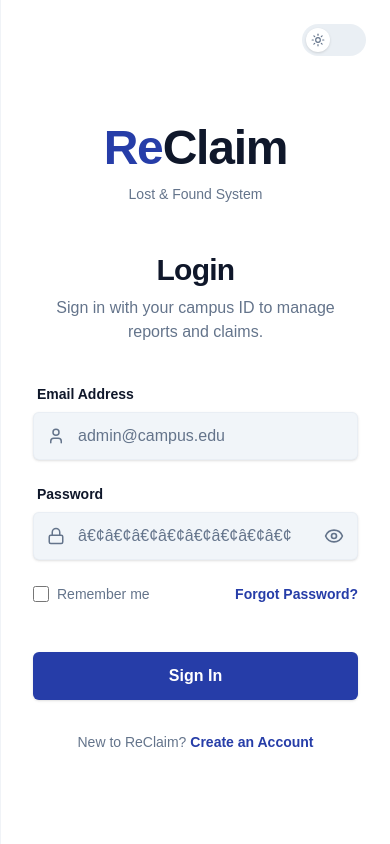
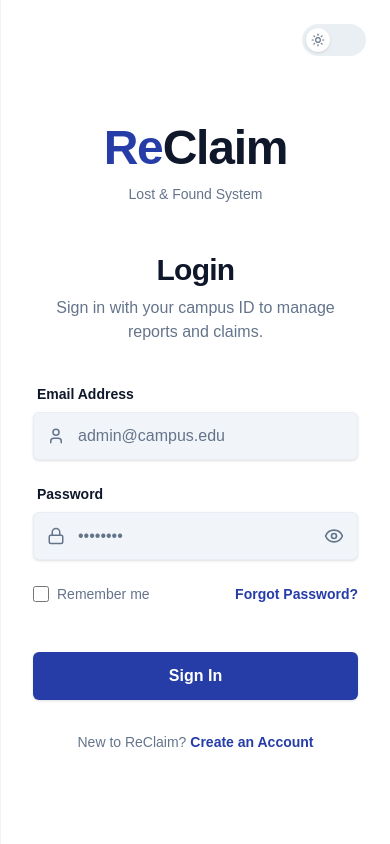
Before and after one commit to ArinGitPort/ReClaim, a React (Vite) app: page / in a window 390 px wide. Built offline with nearby package versions, Linux system fonts and the light colour scheme; no server answers.

Commit message:
refine design

```diff
--- a/src/features/auth/LoginForm.tsx
+++ b/src/features/auth/LoginForm.tsx
@@ -71,7 +71,7 @@ export function LoginForm() {
             <Lock className="absolute left-3.5 top-1/2 -translate-y-1/2 w-4.5 h-4.5 text-text-secondary" />
             <Input
               type={showPassword ? "text" : "password"}
-              placeholder="â€¢â€¢â€¢â€¢â€¢â€¢â€¢â€¢"
+              placeholder="••••••••"
               value={password}
               onChange={(e) => setPassword(e.target.value)}
               className="pl-11 pr-11 h-12 bg-background-subtle focus:bg-background-app text-base transition-colors border-border-divider/50"
--- a/src/features/auth/RegisterForm.tsx
+++ b/src/features/auth/RegisterForm.tsx
@@ -258,7 +258,7 @@ export function RegisterForm() {
                 <Lock className="absolute left-3.5 top-1/2 -translate-y-1/2 w-4.5 h-4.5 text-text-secondary" />
                 <Input
                   type={showPassword ? "text" : "password"}
-                  placeholder="â€¢â€¢â€¢â€¢â€¢â€¢â€¢â€¢"
+                  placeholder="••••••••"
                   value={password}
                   onChange={(e) => setPassword(e.target.value)}
                   className="pl-11 pr-11 h-12 bg-background-app focus:bg-background-app text-base transition-colors border-border-divider/50 shadow-sm"
@@ -282,7 +282,7 @@ export function RegisterForm() {
                 <Lock className="absolute left-3.5 top-1/2 -translate-y-1/2 w-4.5 h-4.5 text-text-secondary" />
                 <Input
                   type={showConfirmPassword ? "text" : "password"}
-                  placeholder="â€¢â€¢â€¢â€¢â€¢â€¢â€¢â€¢"
+                  placeholder="••••••••"
                   value={confirmPassword}
                   onChange={(e) => setConfirmPassword(e.target.value)}
                   className="pl-11 pr-11 h-12 bg-background-app focus:bg-background-app text-base transition-colors border-border-divider/50 shadow-sm"
--- a/src/pages/admin/AdminExpiredInventoryPage.tsx
+++ b/src/pages/admin/AdminExpiredInventoryPage.tsx
@@ -80,16 +80,16 @@ export function ExpiredInventoryPage() {
         title="Expired Inventory"
         description="Manage items that have exceeded their retention period."
         actions={(
-          <>
-            <AdminExportButton label="Export Selected" disabled={selectedIds.size === 0} />
+          <div className="flex gap-2">
             <Button
                onClick={handleBatchDispose}
                disabled={selectedIds.size === 0 || isDisposing}
-               className="flex-1 sm:flex-initial h-10 px-4 bg-red-600 hover:bg-red-700 text-white font-bold rounded-xl shadow-sm border-none disabled:opacity-50">
+               className="flex-1 sm:flex-initial h-10 px-4 bg-status-error hover:bg-rose-700 text-white font-bold rounded-xl shadow-sm border-none disabled:bg-slate-100 disabled:text-slate-400 disabled:opacity-100 disabled:shadow-none transition-colors">
               <Trash2 className="w-4 h-4 mr-2" />
               Dispose Selected ({selectedIds.size})
             </Button>
-          </>
+            <AdminExportButton disabled={items.length === 0} />
+          </div>
         )}
       />
 
--- a/src/pages/admin/AdminUserDirectoryPage.tsx
+++ b/src/pages/admin/AdminUserDirectoryPage.tsx
@@ -1,4 +1,4 @@
-import { ArrowUpDown, ChevronDown, ChevronUp, Mail, MoreVertical, Users } from "lucide-react"
+import { ChevronsUpDown, ChevronDown, ChevronUp, Mail, MoreVertical, Users } from "lucide-react"
 import { useCallback, useEffect, useState } from "react"
 import { api } from "@/lib/api"
 import { Button } from "@/components/ui/button"
@@ -78,7 +78,7 @@ export function UserDirectoryPage() {
 
   const renderSortIcon = (field: UserSortField) => {
     if (sortField !== field) {
-      return <ArrowUpDown className="w-3.5 h-3.5 text-slate-400" />
+      return <ChevronsUpDown className="w-3.5 h-3.5 text-slate-300" />
     }
 
     return sortOrder === "asc"
@@ -146,22 +146,22 @@ export function UserDirectoryPage() {
             <thead className="bg-slate-50 border-b border-slate-100 uppercase tracking-widest font-bold text-[10px] text-slate-700">
               <tr>
                 <th className="px-8 py-5 text-slate-700">
-                  <button type="button" onClick={() => toggleSort("name")} className="inline-flex items-center gap-1.5 hover:text-brand transition-colors">
+                  <button type="button" onClick={() => toggleSort("name")} className="inline-flex items-center gap-1.5 hover:text-brand transition-colors font-bold uppercase tracking-widest text-[10px]">
                     User {renderSortIcon("name")}
                   </button>
                 </th>
                 <th className="px-8 py-5 text-slate-700">
-                  <button type="button" onClick={() => toggleSort("role")} className="inline-flex items-center gap-1.5 hover:text-brand transition-colors">
+                  <button type="button" onClick={() => toggleSort("role")} className="inline-flex items-center gap-1.5 hover:text-brand transition-colors font-bold uppercase tracking-widest text-[10px]">
                     Role {renderSortIcon("role")}
                   </button>
                 </th>
                 <th className="px-8 py-5 text-slate-700">
-                  <button type="button" onClick={() => toggleSort("createdAt")} className="inline-flex items-center gap-1.5 hover:text-brand transition-colors">
+                  <button type="button" onClick={() => toggleSort("createdAt")} className="inline-flex items-center gap-1.5 hover:text-brand transition-colors font-bold uppercase tracking-widest text-[10px]">
                     Details {renderSortIcon("createdAt")}
                   </button>
                 </th>
                 <th className="px-8 py-5 text-slate-700">
-                  <button type="button" onClick={() => toggleSort("claims")} className="inline-flex items-center gap-1.5 hover:text-brand transition-colors">
+                  <button type="button" onClick={() => toggleSort("claims")} className="inline-flex items-center gap-1.5 hover:text-brand transition-colors font-bold uppercase tracking-widest text-[10px]">
                     Claim History {renderSortIcon("claims")}
                   </button>
                 </th>
```
